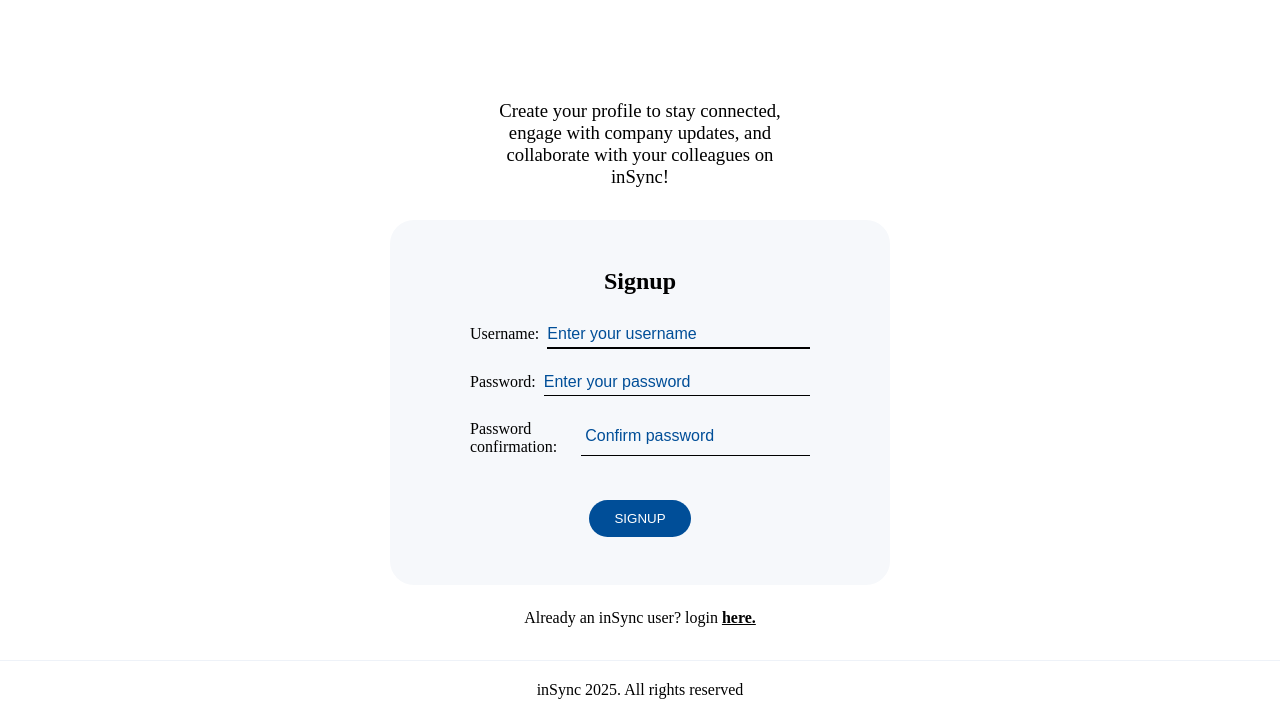
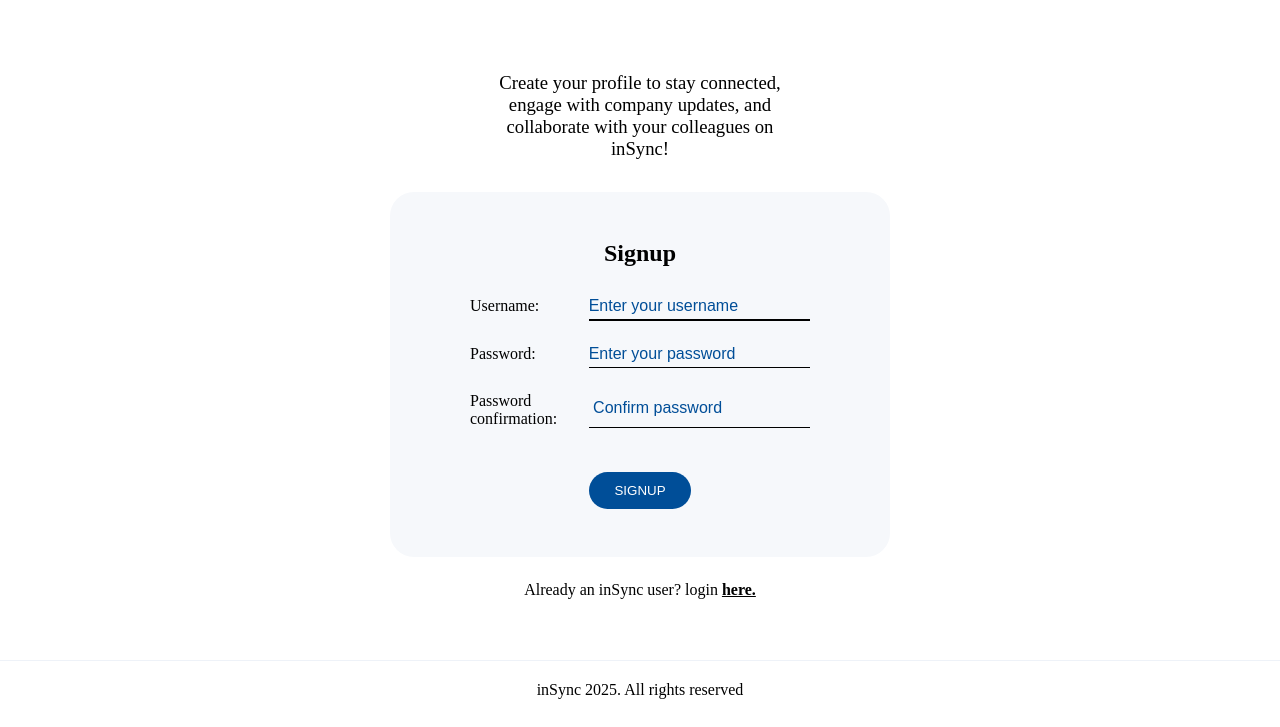
Before and after one commit to 582-41W-VA/InSync, a Django app: page /account/signup/ in a window 1280 px wide. Shown: the part 81-808 px from the top of the page. After the commit the page ends 780 px from the top, so only its background shows below. Run offline with Django 5.2, Linux system fonts and the light colour scheme; some web fonts are replaced.

Commit message:
signup styles

```diff
--- a/static/css/app.css
+++ b/static/css/app.css
@@ -142,7 +142,7 @@ header .logs{
 }
 
 .login, .signup {
-  padding: 100px 0;
+  padding: 72px 0;
 }
 
 .login .title,
@@ -184,6 +184,11 @@ header .logs{
 .signup form div{
   display: flex;
   gap: 8px;
+}
+
+.login form div label,
+.signup form div label{
+  width: 50%;
 }
 
 .login form input,
```
